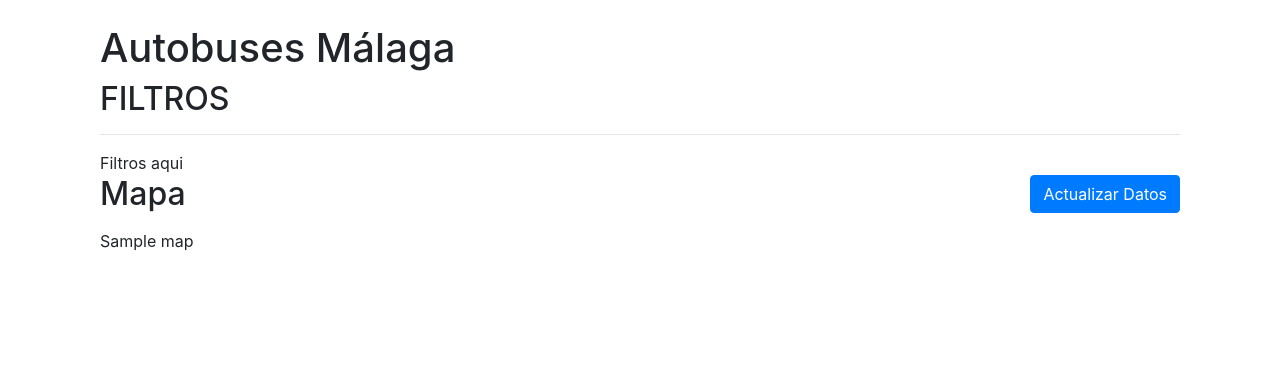
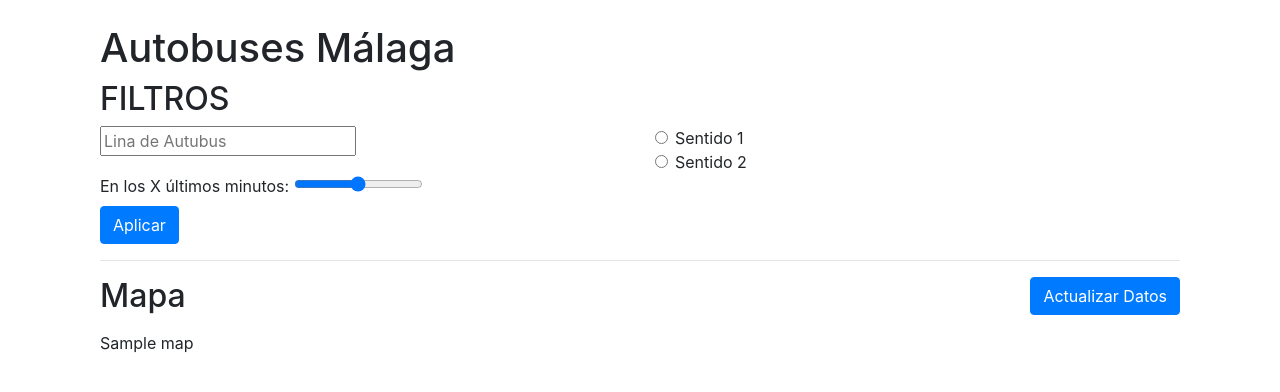
Before and after one commit to EloyBG97/project-big-data, a Python web app: template flask/templates/index.html in a window 1280 px wide. Shown: the top 392 px of the page. Run offline with Jinja, Linux system fonts and the light colour scheme; the template is opened without the code that fills it: most values are stand-ins (such as "Sample title", 1, 10 or a date in 2020); some libraries are stand-ins or nearby versions.

Commit message:
Se crea la estructura inicial del recurso /filter
		Se añade un formulario con los distintos filtros requeridos (Linea, sentido y rango de tiempo pasado en el que se quiere revisar)

```diff
--- a/flask/templates/index.html
+++ b/flask/templates/index.html
@@ -1,15 +1,38 @@
 {% extends 'base.html' %}
 
 {% block content %}
-
     <div class="container">
         <h1>Autobuses Málaga</h1>
 
         <div class="row">
             <div class="col">
                 <h2 class="display-6">FILTROS</h2>
-                <hr/>
-                Filtros aqui
+
+		<form method="get" action="/filter">
+                    <div class="row">
+		        <!-- [ELOY] TODO: Lista desplegable con los nombres de las lineas -->
+			<div class="col">
+                            <input class"form-control" type="text" placeholder="Lina de Autubus" name="linea"/>
+			</div>
+                        <div class="col">
+	  	            <div class="form-check">
+                                <input class="form-check-input" type="radio" name="sentido" value="1" id="btn-sentido-1">
+                                <label for="btn-sentido-1" class="form-check-label">Sentido 1</label>
+			    </div>
+                            <div class="form-check">
+                                <input class="form-check-input" type="radio" name="sentido" value="2" id="btn-sentido-2">
+                                <label for="btn-sentido-2" class="form-check-label">Sentido 2</label>
+                            </div>
+                        </div>
+			<div class="form-floating col-xs-4 col-md-8">
+			    <!-- [ELOY] TODO: Corregir color del slider (a primary) y poner el label por encima. -->
+			    <label for="time-filter" class="form-label">En los X últimos minutos: </label>
+			    <input type="range" class="form-range" min="0" max="60" name="last-time" id="time-filter">
+			</div>
+		    </div>
+		    <input type="submit" class="btn btn-primary" value="Aplicar"/>
+		</form>
+		<hr>
             </div>
         </div>
 
```
Also changed, not shown: flask/app.py (+19 -0 lines).
